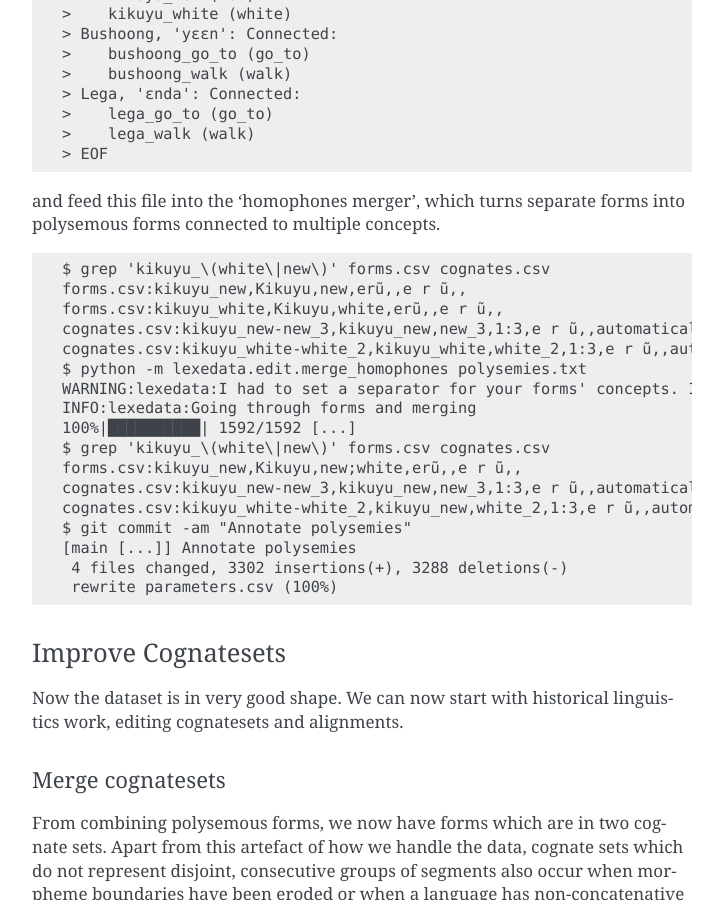
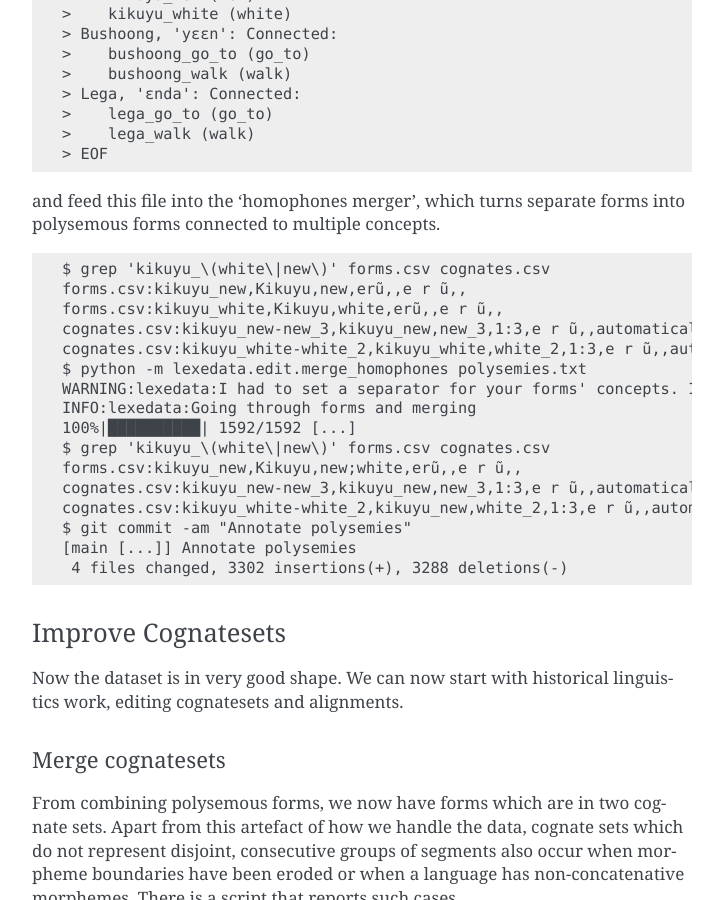
Before and after one commit to lexedata/lexedata, a Sphinx documentation site: the page built from docs/tour.rst, in a window 1280 px wide and 900 px high, scrolled down 17958 px. Shown: the whole window, without its empty margins (388-1111 px from the left). Built offline with Sphinx 7.4.7, drawn with Linux system fonts in a browser that asks for light colours.

Commit message:
Fix a bit in the tour

```diff
--- a/docs/tour.rst
+++ b/docs/tour.rst
@@ -884,7 +884,6 @@ polysemous forms connected to multiple concepts. ::
     $ git commit -am "Annotate polysemies"
     [main [...]] Annotate polysemies
      4 files changed, 3302 insertions(+), 3288 deletions(-)
-     rewrite parameters.csv (100%)
 
 Improve Cognatesets
 ===================
```
